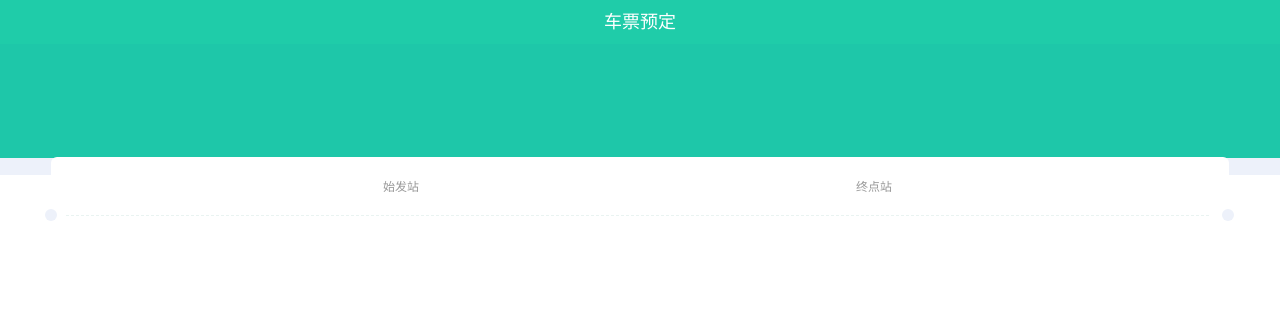
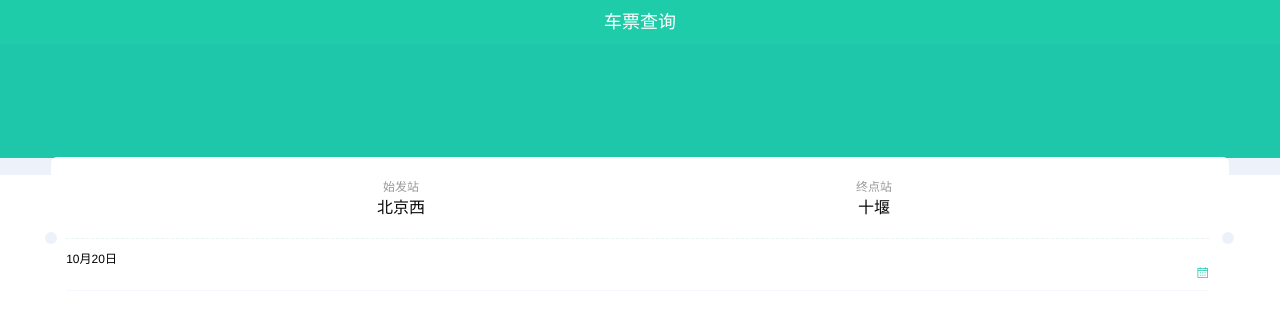
Before and after one commit to niuxingwei/-, a Vue app: page /home in a window 1280 px wide. Shown: the top 316 px of the page. Built offline with nearby package versions, Linux system fonts and the light colour scheme.

Commit message:
布局调整

```diff
--- a/package.json
+++ b/package.json
@@ -14,7 +14,8 @@
     "element-ui": "^2.3.6",
     "svg-sprite-loader": "^4.1.6",
     "vue": "^2.5.2",
-    "vue-router": "^3.0.1"
+    "vue-router": "^3.0.1",
+    "vuex": "^3.1.2"
   },
   "devDependencies": {
     "autoprefixer": "^7.1.2",
--- a/src/main.js
+++ b/src/main.js
@@ -1,7 +1,7 @@
 /*
  * @Author: your name
  * @Date: 2019-10-23 21:43:00
- * @LastEditTime: 2019-11-17 12:29:31
+ * @LastEditTime: 2019-11-17 14:44:05
  * @LastEditors: Please set LastEditors
  * @Description: In User Settings Edit
  * @FilePath: \12306\src\main.js
@@ -12,6 +12,7 @@ import Vue from 'vue'
 import App from './App'
 import router from './router'
 import '@/icons'
+import store from './store'
 
 import ElementUI from 'element-ui'
 import 'element-ui/lib/theme-chalk/index.css'
@@ -23,6 +24,7 @@ Vue.config.productionTip = false
 new Vue({
   el: '#app',
   router,
+  store, // 将vuex创建的store挂载到实例上
   components: { App },
   template: '<App/>'
 })
--- /dev/null
+++ b/src/store/index.js
@@ -0,0 +1,38 @@
+/*
+ * @Author: your name
+ * @Date: 2019-11-17 14:42:40
+ * @LastEditTime: 2019-11-17 15:30:03
+ * @LastEditors: your name
+ * @Description: In User Settings Edit
+ * @FilePath: \12306\src\store\index.js
+ */
+/**
+ * Created by Administrator on 2017/10/4.
+ */
+
+import user from './modules/user'
+import cityInfo from './modules/cityInfo'
+
+import Vue from 'vue'
+import Vuex from 'vuex'
+
+Vue.use(Vuex)
+
+const state = {
+  checkedTime: '10月20日'
+}
+const getters = {}
+
+const mutations = {
+  changeTime(state, data) {
+    state.checkedTime = data
+  }
+}
+
+const actions = {}
+const store = new Vuex.Store({
+  state,
+  getters,
+  mutations
+})
+export default store
--- /dev/null
+++ b/src/store/modules/cityInfo.js
@@ -0,0 +1,27 @@
+/*
+ * @Description: 城市信息
+ * @Author: your name
+ * @Date: 2019-08-14 19:16:03
+ * @LastEditTime: 2019-08-14 19:47:14
+ * @LastEditors: Please set LastEditors
+ */
+const cityInfo = {
+  state: {
+    cityname: ''
+
+  },
+  mutations: {
+    // 保存城市名
+    set_cityName (state, cityname) {
+      sessionStorage.setItem('cityname', cityname) // 添加到sessionStorage
+      state.cityname = cityname
+    }
+    // // 退出，清空用户信息
+    // log_out (state) {
+    //   sessionStorage.removeItem('cityname') // 移除sessionStorage
+    //   state.cityname = '' // 同步的改变store中的状态
+    // }
+  }
+
+}
+export default cityInfo
--- /dev/null
+++ b/src/store/modules/user.js
@@ -0,0 +1,57 @@
+/*
+ * @Description: 用户信息
+ * @Author: your name
+ * @Date: 2019-07-30 11:40:12
+ * @LastEditTime: 2019-09-17 09:44:48
+ * @LastEditors: Please set LastEditors
+ */
+const user = {
+  state: {
+    username: '', // 登录用户姓名
+    userAccount: '', // 登录用户账号
+    userRoleID: 0, // 登录用户角色
+    userResAccount: 0, // 登录之后后台返回的与账号对应的账号，Number类型
+    otherusername: '' // 其他用户，管理员操作下的部门或网格员
+
+  },
+  mutations: {
+    // 登录，保存用户姓名信息
+    set_userName (state, username) {
+      sessionStorage.setItem('username', username)
+      state.username = username
+    },
+    // 登录，保存用户账号信息
+    set_userAccount (state, userAccount) {
+      sessionStorage.setItem('userAccount', userAccount)
+      state.userAccount = userAccount
+    },
+    // 登录，保存用户登录时选择的角色ID
+    set_userRoleID (state, userRoleID) {
+      sessionStorage.setItem('userRoleID', userRoleID)
+      state.userRoleID = userRoleID
+    },
+    // 保存后台返回的与账号对应的
+    set_userResAccount (state, userResAccount) {
+      sessionStorage.setItem('userResAccount', userResAccount)
+      state.userResAccount = userResAccount
+    },
+    // 退出，清空用户信息(账号、角色ID)
+    log_out (state) {
+      sessionStorage.removeItem('username') // 移除sessionStorage
+      state.username = '' // 同步的改变story中的状态
+      sessionStorage.removeItem('userRoleID')
+      state.userRoleID = ''
+      sessionStorage.removeItem('userAccount')
+      state.userAccount = ''
+      sessionStorage.removeItem('userResAccount')
+      state.userResAccount = ''
+    },
+    // 系统管理员选择查询部门的还是网格员的
+    set_otherusername (state, otherusername) {
+      sessionStorage.setItem('otherusername', otherusername)
+      state.otherusername = otherusername
+    }
+  }
+
+}
+export default user
--- a/src/views/admin/home.vue
+++ b/src/views/admin/home.vue
@@ -1,7 +1,7 @@
 <!--
  * @Author: 牛兴炜
  * @Date: 2019-10-28 22:12:02
- * @LastEditTime: 2019-11-17 14:34:32
+ * @LastEditTime: 2019-11-17 16:33:20
  * @LastEditors: Please set LastEditors
  * @Description: In User Settings Edit
  * @FilePath: \simple-login-master\src\views\admin\home.vue
@@ -18,19 +18,31 @@
           <span></span>
         </li>
       </ul>
-      <br>
+      <br />
       <!--查询购票-->
       <div class="home-train-search">
         <div class="train-search-place clearfix">
           <span class="place-start">
             <span>始发站</span>
+            <router-link
+              class="link"
+              :to="{ path: '/address', query: { flag: 'start' } }"
+              >{{ startCity }}</router-link
+            >
           </span>
-          <span class="svg-wrapper">
-            <svg-icon icon-class='qiehuan'></svg-icon>
-          </span>
+          <el-tooltip content="点击互换站点" placement="bottom" effect="light">
+            <span class="svg-wrapper" @click="qiehuan">
+              <svg-icon icon-class="qiehuan"></svg-icon>
+            </span>
+          </el-tooltip>
 
           <span class="place-end">
             <span>终点站</span>
+            <router-link
+              class="link"
+              :to="{ path: '/address', query: { flag: 'end' } }"
+              >{{ endCity }}</router-link
+            >
             <!-- <router-link :to="{path:'/address',query:{flag:'end'}}">{{endCity}}</router-link> -->
           </span>
           <div class="train-search-style">
@@ -38,7 +50,21 @@
             <span></span>
           </div>
         </div>
+        <div class="train-search-date">
+          <el-tooltip content="点击选择日期" placement="bottom" effect="light">
+            <span class="date-msg" @click="checkDateEvent">
+              {{ checkDate }}
+            </span>
+          </el-tooltip>
+          <div style="text-align:right">
+            <span class="el-icon-date"></span>
+          </div>
+        </div>
       </div>
+    </div>
+    <!--时间蒙版层-->
+    <div class="timerMask" v-show="timeMask">
+      <time-picker v-on:time-mask="hideMask"></time-picker>
     </div>
   </div>
 </template>
@@ -52,18 +78,54 @@ export default {
     TopNav,
     TimePicker
   },
-  data () {
+  data() {
     return {
       //顶部导航
       showContent: {
         showBack: false,
-        titleContent: '车票预定'
+        titleContent: '车票查询'
       },
+      startCity: '', //始发站
+      // 点击查询按钮是出发事件响应，向后台传递数据 用以检测车票余额
+      endCity: '', //终点站
+      timeMask: false //时间选择遮罩层
     }
   },
+  created() {
+    this.startCity = '北京西'
+    this.endCity = '十堰'
+  },
+  computed: {
+    checkDate() {
+      console.log('测试时间')
+      console.log(this.$store.state.checkedTime)
+      return this.$store.state.checkedTime
+    }
+  },
+  methods: {
+    /*选择时间*/
+    checkDateEvent() {
+      this.timeMask = true
+    },
+    /*隐藏蒙版*/
+    hideMask() {
+      this.timeMask = false
+    },
+    /**
+     * @description: 终点站和始发站之间的相互切换
+     * @param {type}
+     * @return: 名称切换
+     */
+
+    qiehuan() {
+      let temCity = this.startCity
+      this.startCity = this.endCity
+      this.endCity = temCity
+    }
+  }
 }
 </script>
-<style  lang="less"  scoped>
+<style lang="less" scoped>
 .homeContent {
   background-color: #edf1fa;
 }
@@ -136,6 +198,23 @@ export default {
       }
     }
   }
+  .train-search-date {
+    text-align: left;
+    padding: 10px 0;
+    border-bottom: 1px solid #f6f8fd;
+    // .date-msg {
+    //   vertical-align: middle;
+    //   color: #0a0a0a;
+    //   margin-left: 2px;
+    // }
+    /*e911*/
+
+    // .icon-date::after {
+    //   content: '\e911';
+    //   font-size: 20px;
+    //   color: #52e6c8;
+    // }
+  }
 }
 /*轮播图*/
 .slider {
@@ -154,4 +233,20 @@ export default {
   text-align: center;
   color: #1ec7a9;
 }
+.link {
+  text-decoration: none;
+}
+.timerMask {
+  position: absolute;
+  left: 0;
+  top: 0;
+  width: 100%;
+  /*height: 100%;*/
+  z-index: 999;
+  background-color: rgb(255, 250, 245);
+}
+.el-icon-date {
+  text-align: right;
+  color: #1ec7a9;
+}
 </style>
```
Also changed, not shown: src/views/admin/address.vue (+101 -65 lines).
